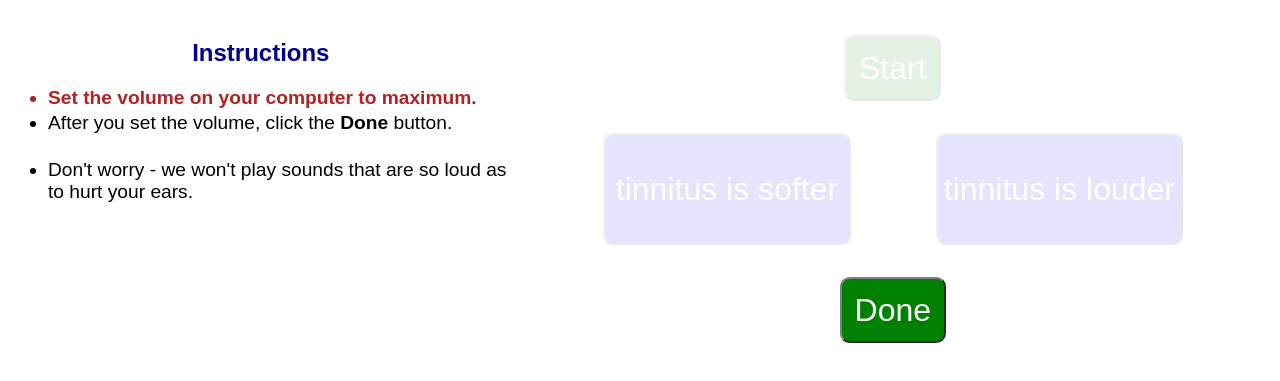
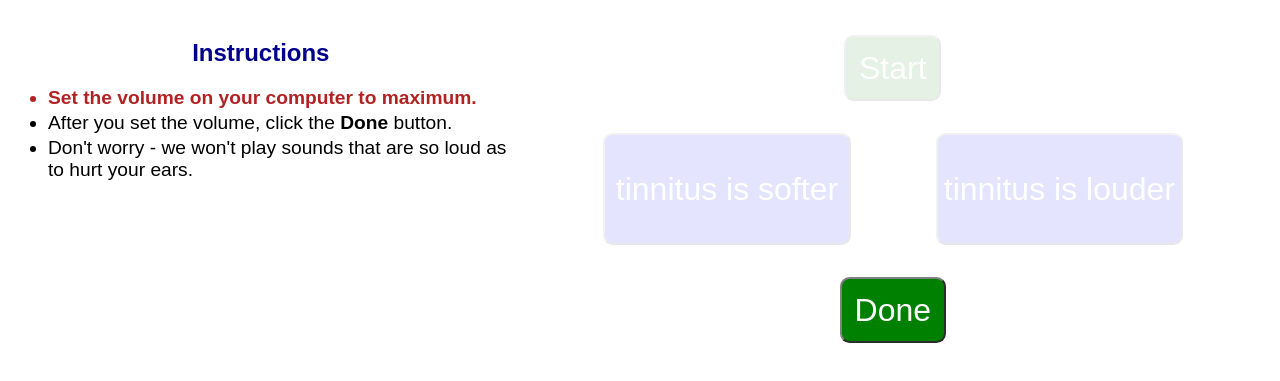
Before and after one commit to jjlentz/TinnitusTest, a plain HTML site: page src/index.html in a window 1280 px wide. Shown: the part 61-442 px from the top of the page. Drawn offline with Linux system fonts and the light colour scheme.

Commit message:
HTML cleanup for issue7

```diff
--- a/src/index.html
+++ b/src/index.html
@@ -1,5 +1,6 @@
 <!DOCTYPE html>
 <html lang="en">
+<head>
     <meta charset="UTF-8">
     <title>Tinnitus Testing</title>
     <link rel="stylesheet" href="tintest.css"/>
@@ -18,7 +19,7 @@
             <h2 id="instruct" class=dkblue>Instructions</h2>
             <ul id="startingInstr" class="bigText">
                 <li style ="color:firebrick"><strong> Set the volume on your computer to maximum. </strong></li>
-                <li> After you set the volume, click the <strong> Done </strong> button. </li><br>
+                <li> After you set the volume, click the <strong> Done </strong> button. </li>
                 <li> Don't worry - we won't play sounds that are so loud as to hurt your ears. </li>
 
             </ul>
@@ -49,7 +50,7 @@
 
             </div>
         </div>
-
+    </div>
 </div>
 </body>
 </html>
```
Lines whose indentation alone changed are shown as unchanged.
